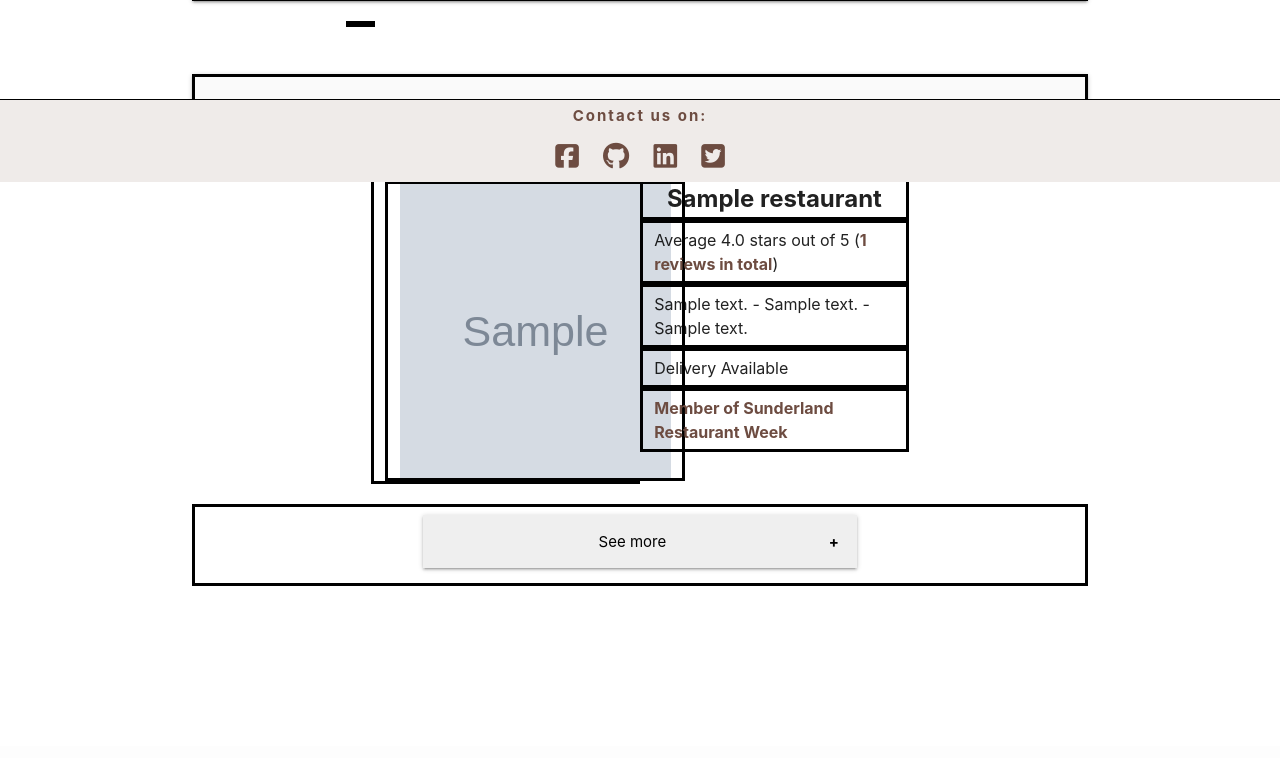
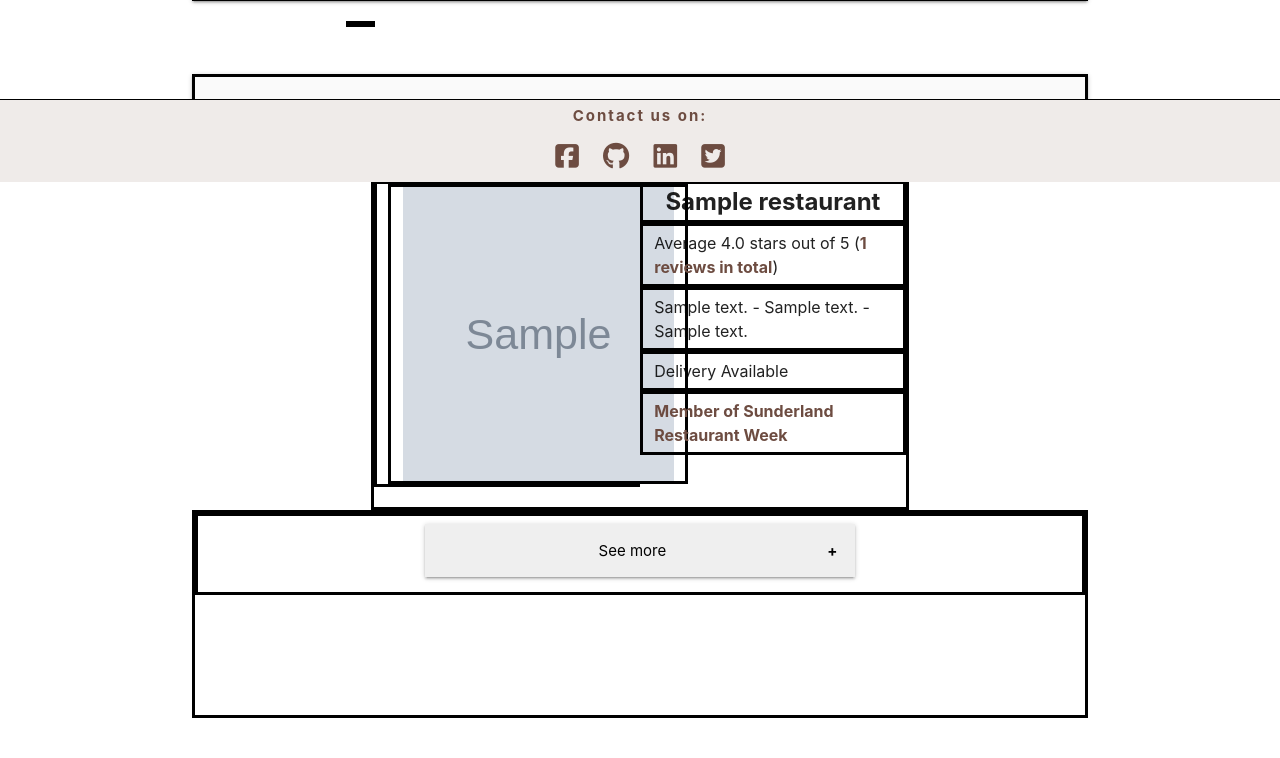
Before and after one commit to Dan-Matthews-23/local-legends, a Flask app: page / in a window 1280 px wide. Shown: the part 618-1376 px from the top of the page. Before the commit the page ends 1204 px from the top, so only its background shows below. Run offline with Flask 3, Linux system fonts and the light colour scheme; tables that the repository leaves empty hold one stand-in row (values such as "Sample post"); grey boxes marked "Sample" are stand-in pictures; some libraries are stand-ins or nearby versions.

Commit message:
UPDATED index to adjust container size for res details

```diff
--- a/local_legends/templates/index.html
+++ b/local_legends/templates/index.html
@@ -134,7 +134,7 @@
   </div>
 </section>
 {% for restaurants_snippet in restaurants_snippet %}
-<div class="container s12 m12 l12 xl6 left-panel-container-thumb">
+<div class="container with-borders s12 m12 l12 xl6 left-panel-container-thumb">
   <div class="row">
     <div class="col with-borders align-center s12 m12 l12 xl6">
       <div class="col with-borders hero-image-div">
@@ -188,7 +188,7 @@
     </div>
   </div>
 </div>
-<div class="container button-container">
+<div class="container with-borders button-container">
   <div class="row">
     <div class="col with-borders s12 m12 l12 xl12">
       <button type="button" class="collapsible">See more</button>
```
